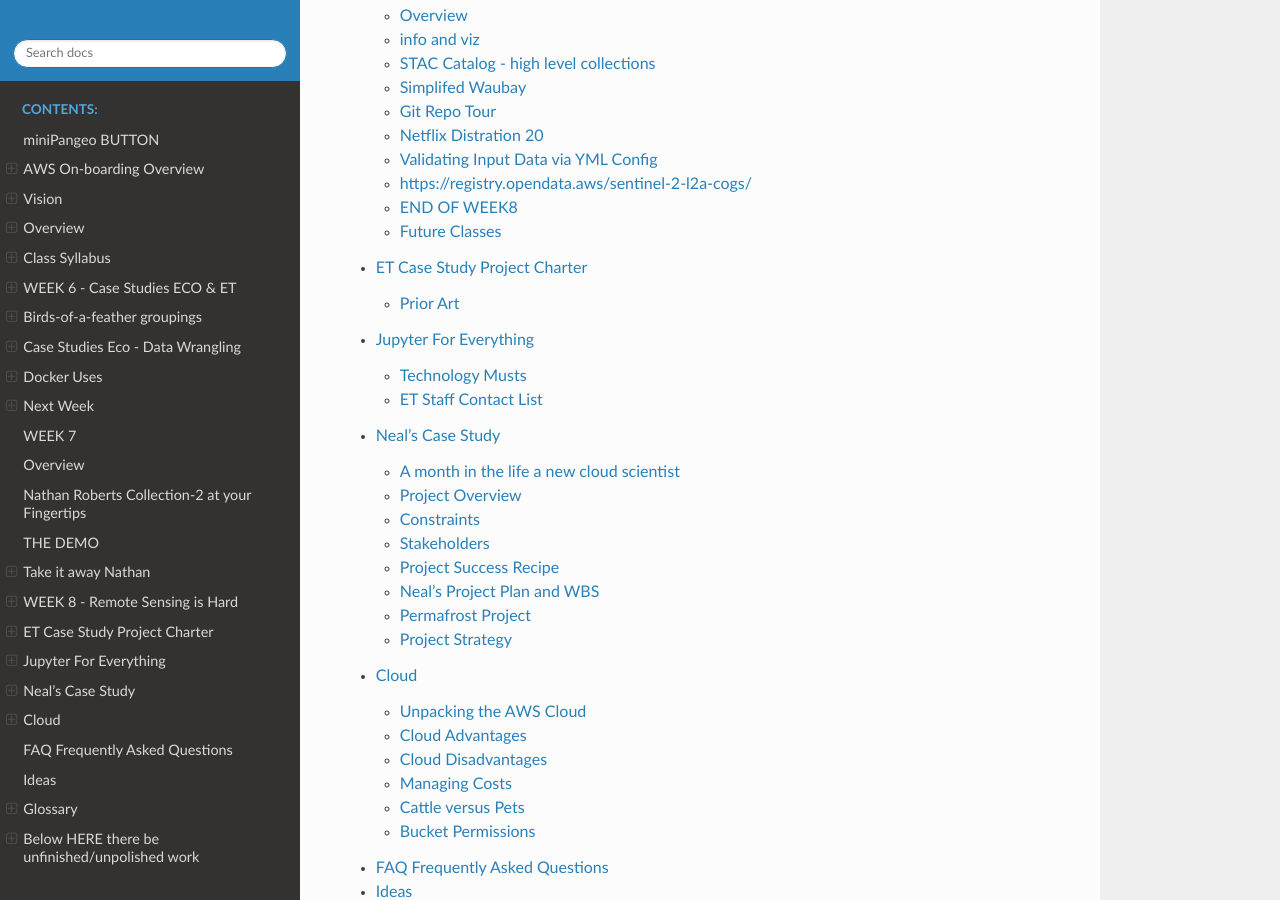
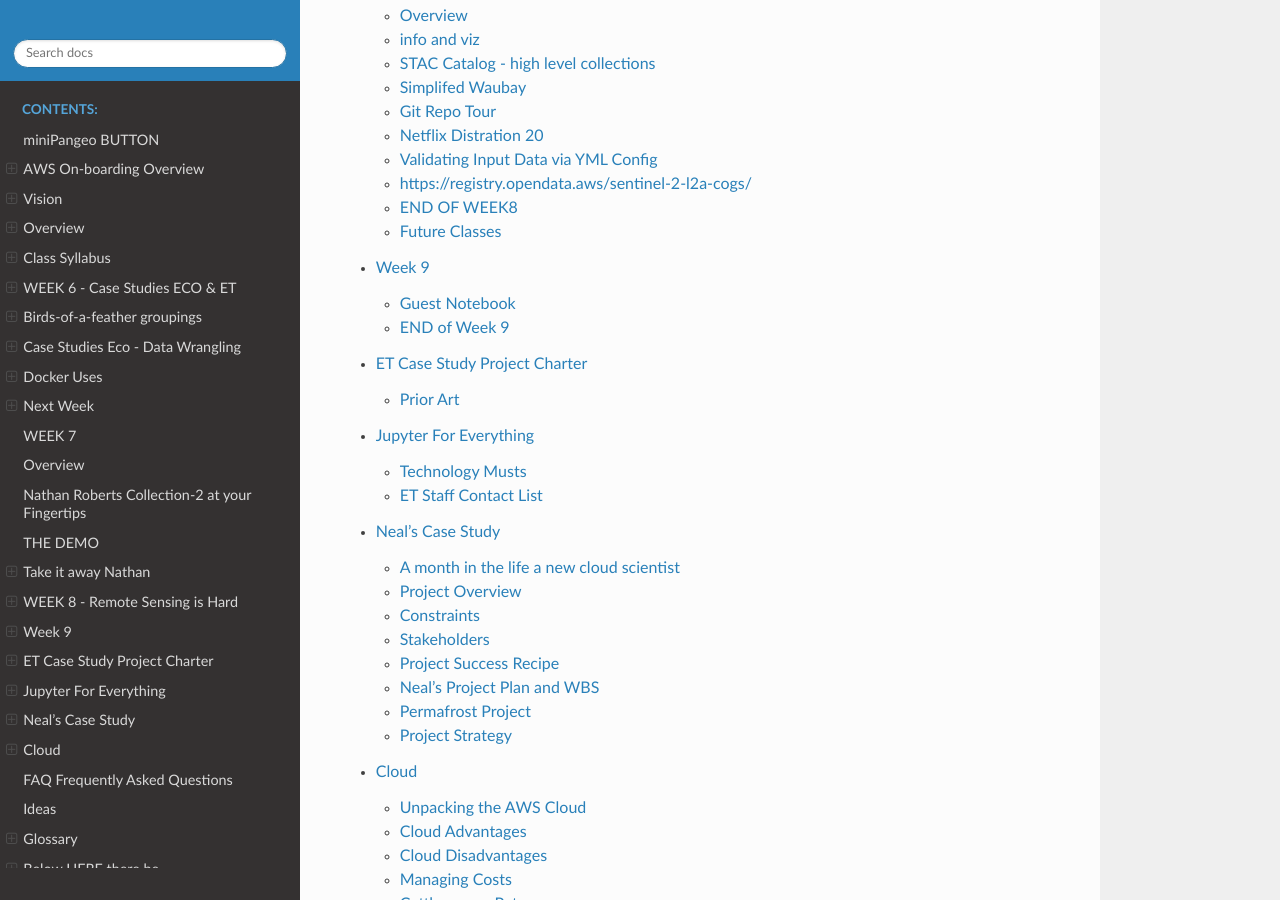
Before and after one commit to tonybutzer/harmony-docs, a Sphinx documentation site: the page built from documentation/source/index.rst, in a window 1280 px wide and 900 px high, scrolled down 3409 px. Built offline with Sphinx 7.4.7 and the Read the Docs theme 2.0.0, drawn with Linux system fonts in a browser that asks for light colours; pages that are not in the unit, such as notebooks, are missing from menus.

Commit message:
automatic git update from Makefile

```diff
--- /dev/null
+++ b/documentation/source/09week.md
@@ -0,0 +1,12 @@
+# Week 9
+
+
+## Guest Notebook
+
+[https://github.com/shakasom/zonalstatistics/blob/master/Zonal_Statistics_Sentinel.ipynb](https://github.com/shakasom/zonalstatistics/blob/master/Zonal_Statistics_Sentinel.ipynb)
+
+
+
+---
+## END of Week 9
+---
--- a/documentation/source/index.rst
+++ b/documentation/source/index.rst
@@ -15,6 +15,7 @@
    06week.md
    07week.md
    08week.md
+   09week.md
    01project_charter.md
    02neal_case_study.md
    10project_plan
```
